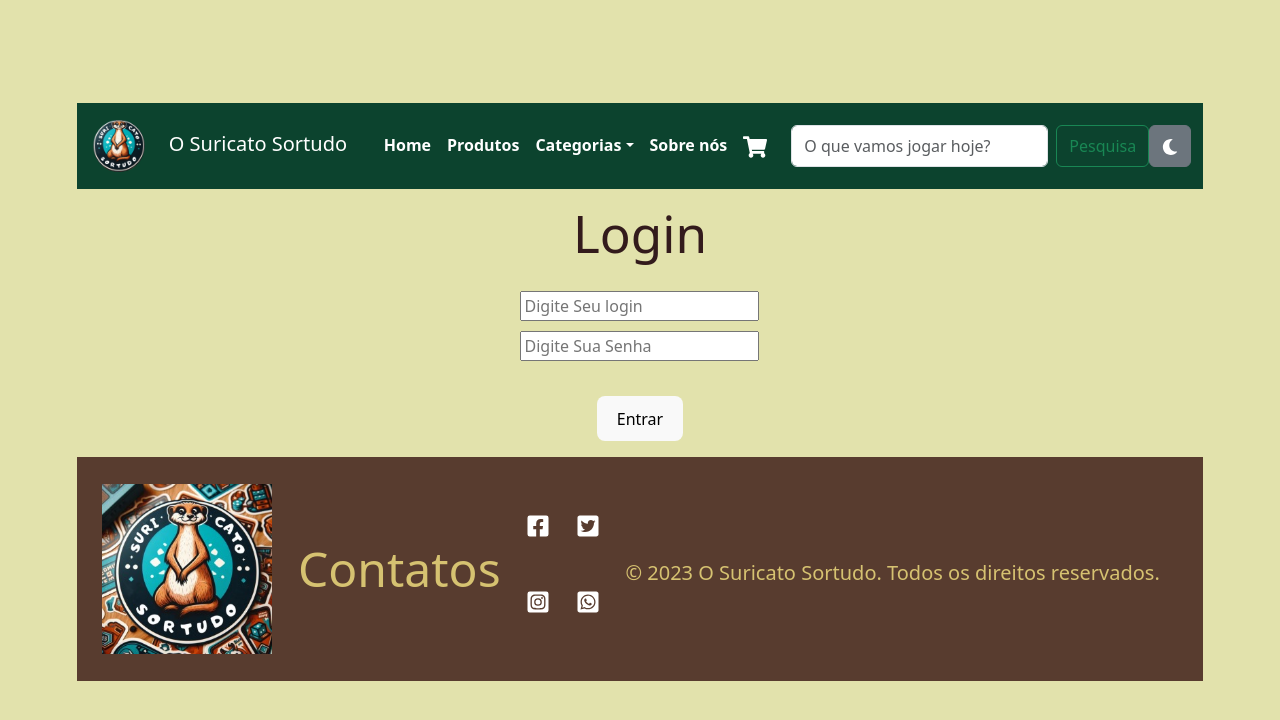
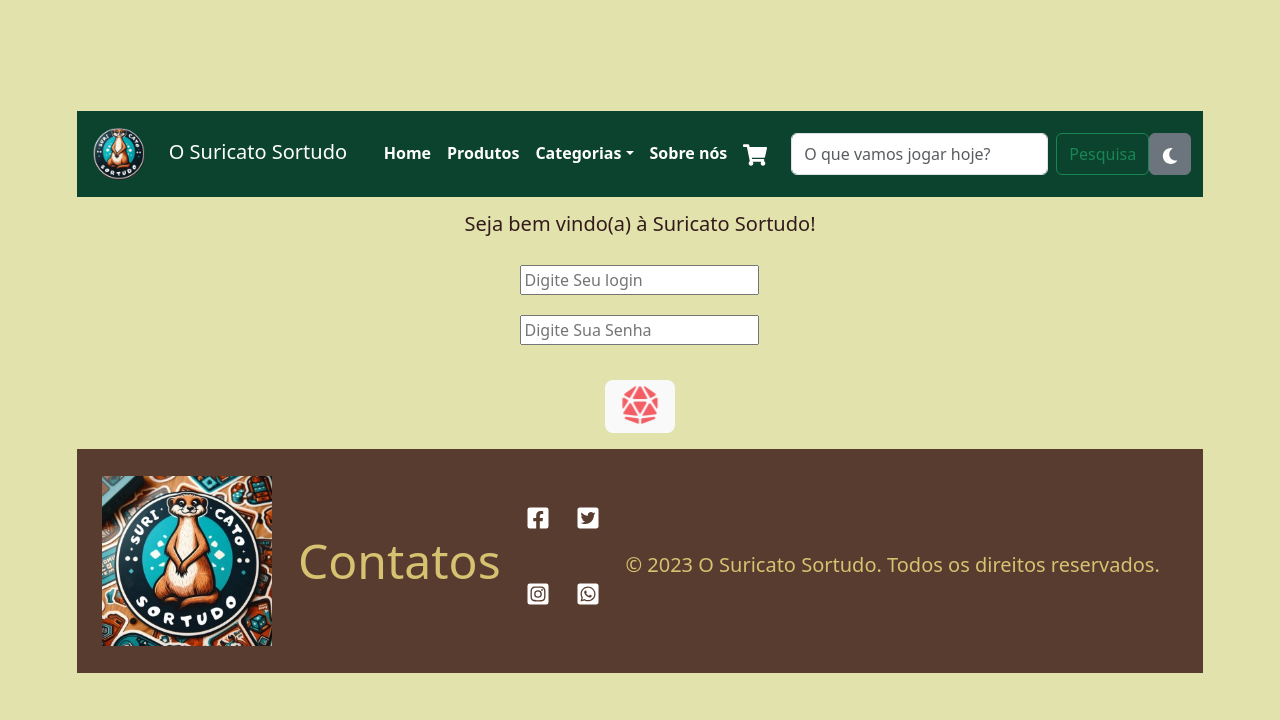
Before and after one commit to MahyParaquett/TrabGrupoDesWeb, a React (Vite) app in the folder SuricatoSortudo/: page / in a window 1280 px wide. Shown: the top 720 px of the page. Built offline with nearby package versions, Linux system fonts and the light colour scheme.

Commit message:
alteração login

```diff
--- a/SuricatoSortudo/package.json
+++ b/SuricatoSortudo/package.json
@@ -10,6 +10,9 @@
     "preview": "vite preview"
   },
   "dependencies": {
+    "@fortawesome/fontawesome-svg-core": "^6.4.2",
+    "@fortawesome/free-solid-svg-icons": "^6.4.2",
+    "@fortawesome/react-fontawesome": "^0.2.0",
     "axios": "^1.6.0",
     "bootstrap": "^5.3.2",
     "react": "^18.2.0",
--- a/SuricatoSortudo/src/pages/login/login.css
+++ b/SuricatoSortudo/src/pages/login/login.css
@@ -0,0 +1,11 @@
+:root {
+  color: #000;
+}
+
+.dark-mode {
+  color: #fff;
+}
+
+.message {
+  color: var;
+}
--- a/SuricatoSortudo/src/pages/login/login.jsx
+++ b/SuricatoSortudo/src/pages/login/login.jsx
@@ -1,6 +1,10 @@
 import { useState } from "react";
 import { useNavigate, useParams } from "react-router-dom";
 import "./login.css";
+import "bootstrap/dist/css/bootstrap.min.css";
+import "../../root/root.css";
+import { FontAwesomeIcon } from "@fortawesome/react-fontawesome";
+import { faDice, faDiceD20, faDiceD6 } from "@fortawesome/free-solid-svg-icons";
 
 const dados = [
   {
@@ -77,8 +81,8 @@ export default function Login() {
 
   return (
     <>
-      <h1 className="login" style={{ marginBottom: "30px" }}>
-        Login
+      <h1 className="login" style={{ fontSize: "20px", marginBottom: "30px" }}>
+        Seja bem vindo(a) à Suricato Sortudo!
       </h1>
 
       <form>
@@ -87,7 +91,7 @@ export default function Login() {
           placeholder="Digite Seu login"
           value={login}
           onChange={(e) => setLogin(e.target.value)}
-          style={{ marginBottom: "10px" }}
+          style={{ marginBottom: "20px" }}
         />
         <br />
         <input
@@ -99,7 +103,12 @@ export default function Login() {
         />
         <br />
         <button type="button" onClick={entrar}>
-          Entrar
+          <FontAwesomeIcon
+            icon={faDiceD20}
+            title="Entrar"
+            beat
+            style={{ color: "rgba(240, 21, 32, 0.678)", fontSize: "30px" }}
+          />
         </button>
       </form>
       {erro && <p>{erro}</p>}
```
Also changed, not shown: 1 other file (tests, documents, lock files or other folders).
